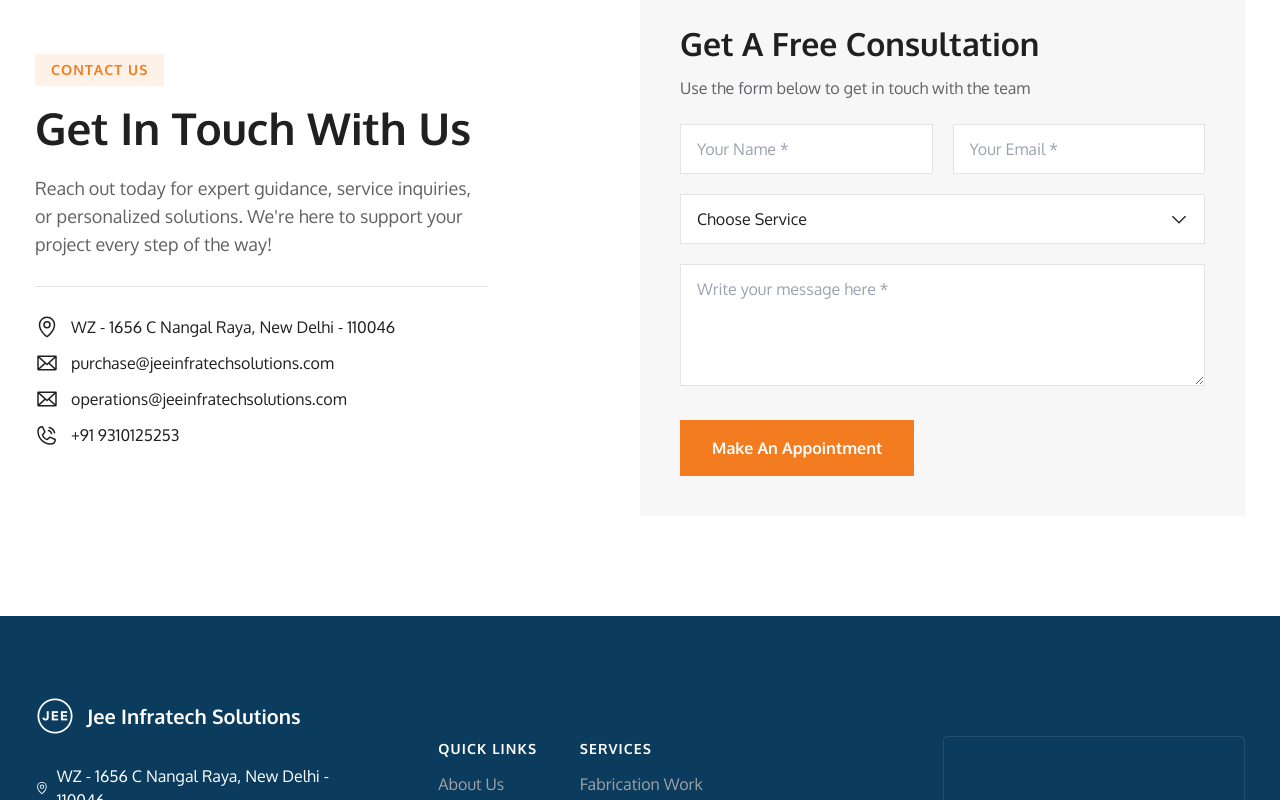
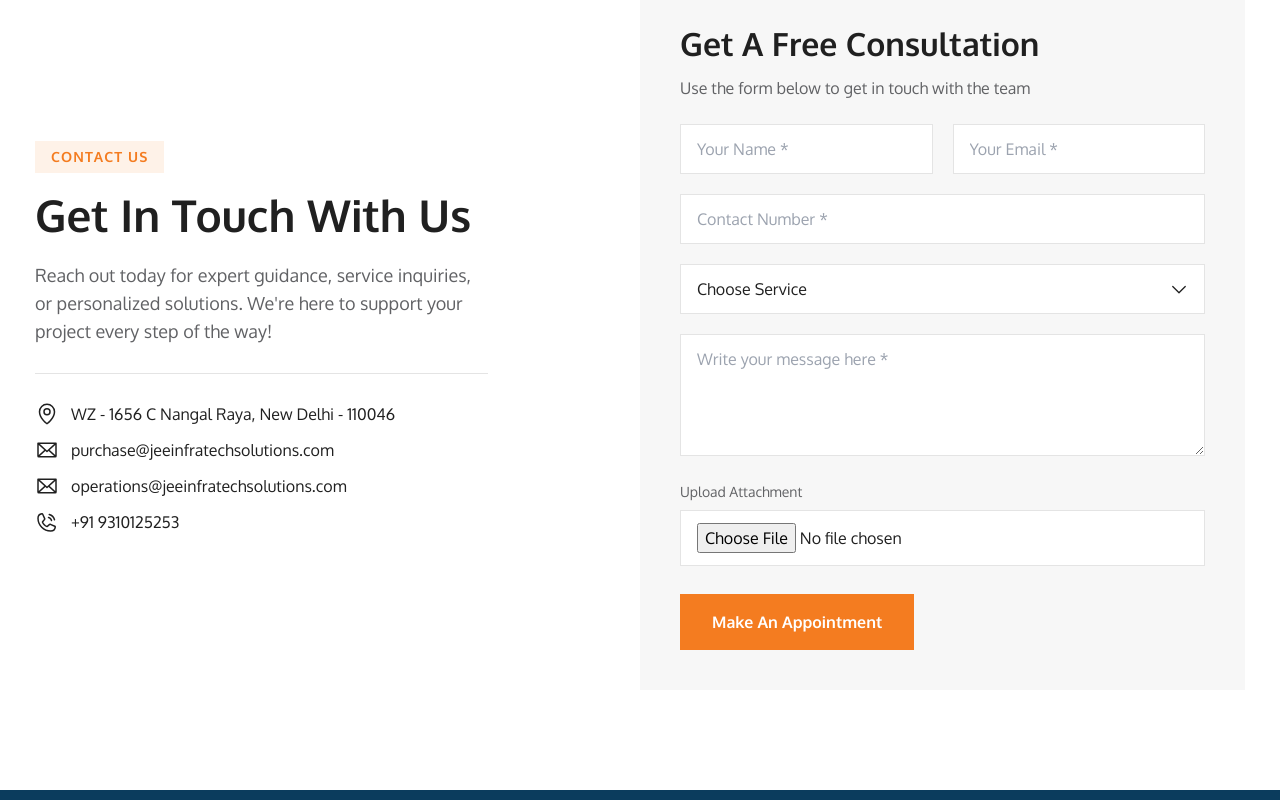
Before and after one commit to lakshayverma648-source/jee-infratech-website, a Next.js app: page /contact in a window 1280 px wide. Shown: the part 840-1640 px from the top of the page. Built offline with nearby package versions, Linux system fonts and the light colour scheme; grey boxes are pictures that could not be loaded.

Commit message:
contact form update attachment

```diff
--- a/src/app/contact/page.js
+++ b/src/app/contact/page.js
@@ -11,29 +11,34 @@ export default function contact() {
     event.preventDefault()
     setResult("Sending...")
 
-    const formData = new FormData(event.target)
-    formData.append("access_key", "d4b147da-fbcf-4f59-b071-d6dd9f567e14")
+    const form = event.target
+    const formData = new FormData(form)
 
-    const object = Object.fromEntries(formData)
-    const json = JSON.stringify(object)
+    formData.append("_subject", "New Contact Page Inquiry")
+    formData.append("_template", "table")
+    formData.append("_captcha", "false")
 
-    const response = await fetch("https://api.web3forms.com/submit", {
+    try {
+      const response = await fetch("https://formsubmit.co/ajax/purchase@jeeinfratechsolutions.com", {
         method: "POST",
+        body: formData,
         headers: {
-        "Content-Type": "application/json",
           Accept: "application/json"
-      },
-      body: json
+        }
       })
 
       const data = await response.json()
 
-    if (data.success) {
+      if (response.ok && data.success === "true") {
         setResult("Your message has been sent successfully.")
-      event.target.reset()
+        form.reset()
       } else {
-      console.log("Error", data)
-      setResult("Something went wrong. Please try again.")
+        setResult(data.message || "Something went wrong. Please try again.")
+        console.log("FormSubmit Error:", data)
+      }
+    } catch (error) {
+      console.log("Network Error:", error)
+      setResult("Network error. Please try again.")
     }
   }
 
@@ -87,10 +92,11 @@ export default function contact() {
             <h4 className="heading4">Get a Free Consultation</h4>
             <p className="mt-3 text-variant1">Use the form below to get in touch with the team</p>
 
-            <form onSubmit={handleSubmit} className="form grid sm:grid-cols-2 grid-cols-1 gap-5 w-full mt-6">
-              <input type="hidden" name="subject" value="New Contact Page Inquiry" />
-              <input type="hidden" name="from_name" value="Jee Infra Tech Solutions Website" />
-
+            <form
+              onSubmit={handleSubmit}
+              encType="multipart/form-data"
+              className="form grid sm:grid-cols-2 grid-cols-1 gap-5 w-full mt-6"
+            >
               <div className="form_group w-full">
                 <input
                   type="text"
@@ -111,9 +117,19 @@ export default function contact() {
                 />
               </div>
 
+              <div className="form_group sm:col-span-2 w-full">
+                <input
+                  type="tel"
+                  name="phone"
+                  className="form_input w-full py-3 px-4 border border-outline bg-white"
+                  placeholder="Contact Number *"
+                  required
+                />
+              </div>
+
               <div className="form_group form_select col-span-full w-full">
                 <select
-                  name="services"
+                  name="service"
                   className="w-full py-3 px-4 border border-outline bg-white"
                   defaultValue=""
                   required
@@ -144,6 +160,18 @@ export default function contact() {
                 ></textarea>
               </div>
 
+              <div className="form_group sm:col-span-2 w-full">
+                <label className="block mb-2 text-sm text-variant1">
+                  Upload Attachment
+                </label>
+                <input
+                  type="file"
+                  name="attachment"
+                  className="w-full py-3 px-4 border border-outline bg-white"
+                  accept=".pdf,.jpg,.jpeg,.png,.doc,.docx,.xls,.xlsx"
+                />
+              </div>
+
               <div className="form_group mt-2 w-full">
                 <button type="submit" className="btn">Make An Appointment</button>
               </div>
```
Lines whose indentation alone changed are shown as unchanged.
